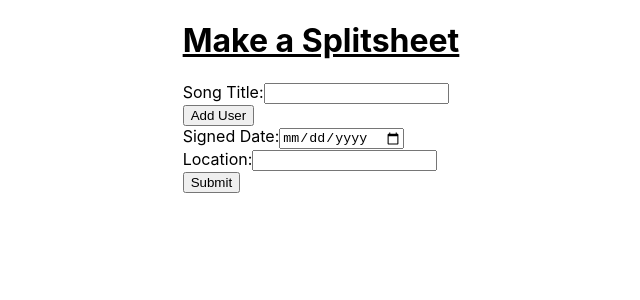
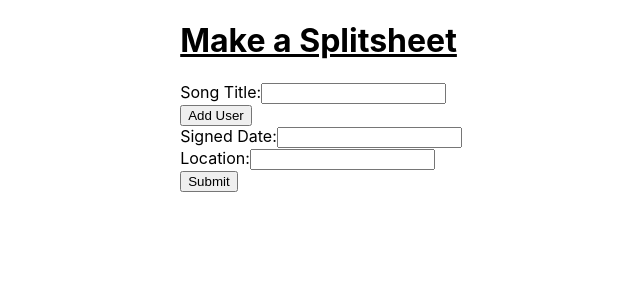
Before and after one commit to blackasinc/CS150, a React (Create React App) app: page / in a window 1280 px wide. Shown: the top 300 px of the page, without its empty margins (319-959 px from the left). Built offline with nearby package versions, Linux system fonts and the light colour scheme.

Commit message:
clean up form.js

```diff
--- a/src/components/Form.js
+++ b/src/components/Form.js
@@ -1,4 +1,15 @@
 import React from 'react';
+
+const FormInput = props => {
+  return (
+    <div>
+      <label>{props.title}:</label>
+      <input type={props.inputType}
+        value={props.defaultValue}
+        onChange={event => props.onChange(event)} />
+    </div>
+  )
+}
 
 class Form extends React.Component {
   constructor(props) {
@@ -34,107 +45,72 @@ class Form extends React.Component {
     });
   }
 
+  createUserInputOnChangeCallback = (index, field) => {
+    return event => {
+      this.setState(prevState => {
+        const newState = { users: [...prevState.users] };
+        newState.users[index][field] = event.target.value;
+        return newState;
+      });
+    };
+  }
+
   render() {
     return (
       <div>
         <h1>Make a Splitsheet</h1>
         <form onSubmit={this.handleSubmit}>
-          <label>Song Title:</label>
-          <input type="text"
-            value={this.state.song_title}
+          <FormInput title="Song Title"
+            inputType="text"
+            defaultValue={this.state.song_title}
             onChange={(event) => this.setState({song_title: event.target.value})} />
-          <br />
           {
-            this.state.users.map((value, index) => {
-              return (
-                <div key={index}>
-                  <label>User #{index + 1} First Name:</label>
-                  <input type="text"
-                    value={value.first_name}
-                    onChange={(event) => {
-                      this.setState(prevState => {
-                        const newState = { users: [...prevState.users] };
-                        newState.users[index].first_name = event.target.value;
-                        return newState;
-                      });
-                    }} />
-                  <br />
-                  <label>User #{index + 1} Last Name:</label>
-                  <input type="text"
-                    value={value.last_name}
-                    onChange={(event) => {
-                      this.setState(prevState => {
-                        const newState = { users: [...prevState.users] };
-                        newState.users[index].last_name = event.target.value;
-                        return newState;
-                      });
-                    }} />
-                  <br />
-                  <label>User #{index + 1} Email:</label>
-                  <input type="email"
-                    value={value.email}
-                    onChange={(event) => {
-                      this.setState(prevState => {
-                        const newState = { users: [...prevState.users] };
-                        newState.users[index].email = event.target.value;
-                        return newState;
-                      });
-                    }} />
-                  <br />
-                  <label>User #{index + 1} Phone Number:</label>
-                  <input type="tel"
-                    value={value.phone_number}
-                    onChange={(event) => {
-                      this.setState(prevState => {
-                        const newState = { users: [...prevState.users] };
-                        newState.users[index].phone_number = event.target.value;
-                        return newState;
-                      });
-                    }} />
-                  <br />
-                  <label>User #{index + 1} Ownership Percent:</label>
-                  <input type="number"
-                    value={value.ownership_percentage}
-                    onChange={(event) => {
-                      this.setState(prevState => {
-                        const newState = { users: [...prevState.users] };
-                        newState.users[index].ownership_percentage = event.target.value;
-                        return newState;
-                      });
-                    }} />
-                  <br />
-                  <label>User #{index + 1} Signature:</label>
-                  <input type="text"
-                    value={value.signature}
-                    onChange={(event) => {
-                      this.setState(prevState => {
-                        const newState = { users: [...prevState.users] };
-                        newState.users[index].signature = event.target.value;
-                        return newState;
-                      });
-                    }} />
+            this.state.users.map((value, index) => (
+              <div key={index}>
+                <p>User #{index + 1}</p>
+                <div>
+                  <FormInput title="First Name"
+                    inputType="text"
+                    defaultValue={value.first_name}
+                    onChange={this.createUserInputOnChangeCallback(index, 'first_name')} />
+                  <FormInput title="Last Name"
+                    inputType="text"
+                    defaultValue={value.last_name}
+                    onChange={this.createUserInputOnChangeCallback(index, 'last_name')} />
+                  <FormInput title="Email"
+                    inputType="email"
+                    defaultValue={value.email}
+                    onChange={this.createUserInputOnChangeCallback(index, 'email')} />
+                  <FormInput title="Phone Number"
+                    inputType="tel"
+                    defaultValue={value.phone_number}
+                    onChange={this.createUserInputOnChangeCallback(index, 'phone_number')} />
+                  <FormInput title="Ownership Percentage"
+                    inputType="number"
+                    defaultValue={value.ownership_percentage}
+                    onChange={this.createUserInputOnChangeCallback(index, 'ownership_percentage')} />
+                  <FormInput title="Signature"
+                    inputType="text"
+                    defaultValue={value.signature}
+                    onChange={this.createUserInputOnChangeCallback(index, 'signature')} />
                 </div>
-              )
-            })
+              </div>
+            ))
           }
           <button onClick={this.addUser}>
             Add User
           </button>
-          <br />
-          <label>Signed Date:</label>
-          <input type="date"
-            value={this.state.signed_date}
-            onChange={(event) => this.setState({signed_date: event.target.value})} />
-          <br />
-          <label>Location:</label>
-          <input type="text"
-            value={this.state.location}
-            onChange={(event) => this.setState({location: event.target.value})} />
-          <br />
+          <FormInput title="Signed Date"
+            inputType="text"
+            defaultValue={this.state.signed_date}
+            onChange={event => this.setState({signed_date: event.target.value})} />
+          <FormInput title="Location"
+            inputType="text"
+            defaultValue={this.state.location}
+            onChange={event => this.setState({location: event.target.value})} />
           <input type="submit" value="Submit" />
         </form>
       </div>
-
     );
   }
 }
```
